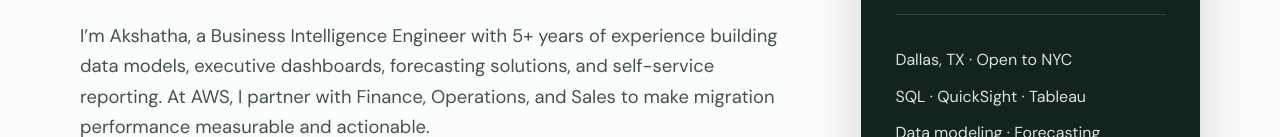
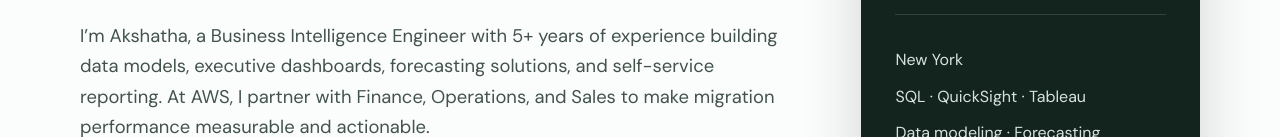
Before and after one commit to 1akshathack/portfolio, a plain HTML site: page index.html in a window 1280 px wide. Shown: the part 563-700 px from the top of the page. Drawn offline with Linux system fonts and the light colour scheme.

Commit message:
Update location from Dallas to New York

```diff
--- a/index.html
+++ b/index.html
@@ -172,7 +172,7 @@ footer { border-top: 1px solid var(--line); padding: 28px 0; color: var(--text);
         <h2>Akshatha Chandra Kumar</h2>
         <p>Business Intelligence Engineer</p>
         <ul>
-          <li>Dallas, TX · Open to NYC</li>
+          <li>New York</li>
           <li>SQL · QuickSight · Tableau</li>
           <li>Data modeling · Forecasting</li>
         </ul>
```
